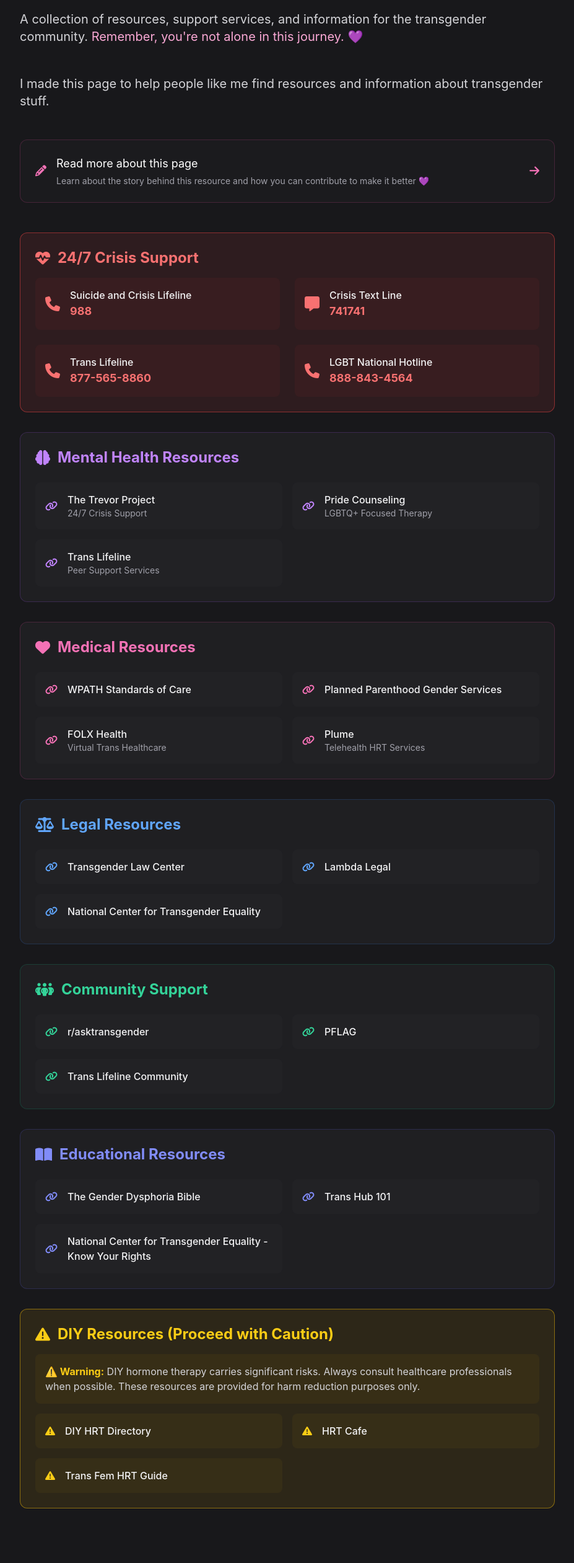
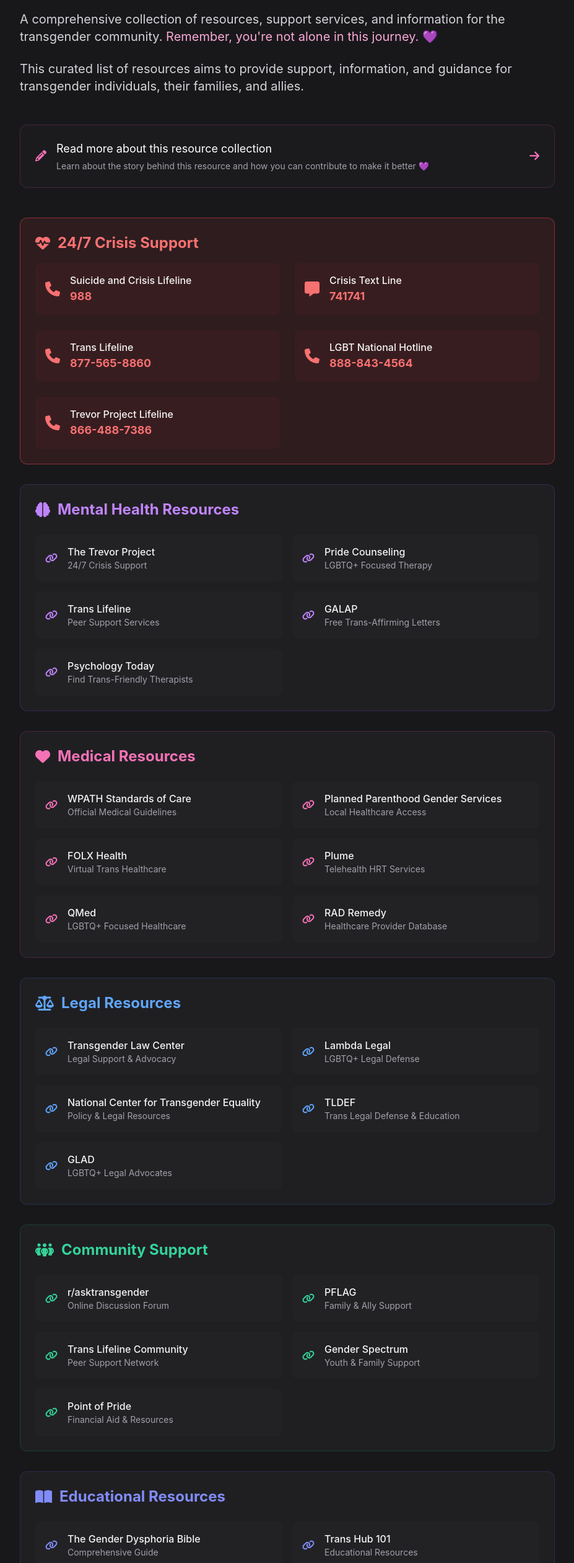
Before and after one commit to chocoOnEstrogen/choco.rip, an Astro site: page /trans-help in a window 1280 px wide. Shown: the part 199-2720 px from the top of the page at 62% size, without its empty margins (176-1103 px from the left). Built offline with nearby package versions, Linux system fonts and the light colour scheme; Astro itself is replaced by a stand-in of ours.

Commit message:
Enhance Transgender Resources page with structured resource sections and crisis support information. Added detailed resource categories for mental health, medical, legal, community, and educational support, along with DIY resources and safety warnings. Improved content clarity and organization for better user experience.

```diff
--- a/src/pages/trans-help.astro
+++ b/src/pages/trans-help.astro
@@ -63,6 +63,85 @@
         ]
     }
 }
+
+// Define resource sections for better organization
+const resourceSections = [
+    {
+        title: "Mental Health Resources",
+        icon: "fa-brain",
+        color: "purple",
+        items: [
+            { name: "The Trevor Project", url: "https://www.thetrevorproject.org", desc: "24/7 Crisis Support" },
+            { name: "Pride Counseling", url: "https://www.pridecounseling.com", desc: "LGBTQ+ Focused Therapy" },
+            { name: "Trans Lifeline", url: "https://translifeline.org", desc: "Peer Support Services" },
+            { name: "GALAP", url: "https://thegalap.org", desc: "Free Trans-Affirming Letters" },
+            { name: "Psychology Today", url: "https://www.psychologytoday.com/us/therapists/transgender", desc: "Find Trans-Friendly Therapists" }
+        ]
+    },
+    {
+        title: "Medical Resources",
+        icon: "fa-heart",
+        color: "pink",
+        items: [
+            { name: "WPATH Standards of Care", url: "https://www.wpath.org", desc: "Official Medical Guidelines" },
+            { name: "Planned Parenthood Gender Services", url: "https://www.plannedparenthood.org/learn/gender-identity/transgender", desc: "Local Healthcare Access" },
+            { name: "FOLX Health", url: "https://www.folxhealth.com", desc: "Virtual Trans Healthcare" },
+            { name: "Plume", url: "https://getplume.co", desc: "Telehealth HRT Services" },
+            { name: "QMed", url: "https://www.queermed.com", desc: "LGBTQ+ Focused Healthcare" },
+            { name: "RAD Remedy", url: "https://radremedy.org", desc: "Healthcare Provider Database" }
+        ]
+    },
+    {
+        title: "Legal Resources",
+        icon: "fa-scale-balanced",
+        color: "blue",
+        items: [
+            { name: "Transgender Law Center", url: "https://transgenderlawcenter.org", desc: "Legal Support & Advocacy" },
+            { name: "Lambda Legal", url: "https://www.lambdalegal.org", desc: "LGBTQ+ Legal Defense" },
+            { name: "National Center for Transgender Equality", url: "https://transequality.org", desc: "Policy & Legal Resources" },
+            { name: "TLDEF", url: "https://transgenderlegal.org", desc: "Trans Legal Defense & Education" },
+            { name: "GLAD", url: "https://www.glad.org", desc: "LGBTQ+ Legal Advocates" }
+        ]
+    },
+    {
+        title: "Community Support",
+        icon: "fa-people-group",
+        color: "emerald",
+        items: [
+            { name: "r/asktransgender", url: "https://www.reddit.com/r/asktransgender", desc: "Online Discussion Forum" },
+            { name: "PFLAG", url: "https://pflag.org", desc: "Family & Ally Support" },
+            { name: "Trans Lifeline Community", url: "https://translifeline.org/community", desc: "Peer Support Network" },
+            { name: "Gender Spectrum", url: "https://www.genderspectrum.org", desc: "Youth & Family Support" },
+            { name: "Point of Pride", url: "https://pointofpride.org", desc: "Financial Aid & Resources" }
+        ]
+    },
+    {
+        title: "Educational Resources",
+        icon: "fa-book-open",
+        color: "indigo",
+        items: [
+            { name: "The Gender Dysphoria Bible", url: "https://genderdysphoria.fyi", desc: "Comprehensive Guide" },
+            { name: "Trans Hub 101", url: "https://www.transhub.org.au/101", desc: "Educational Resources" },
+            { name: "Know Your Rights", url: "https://transequality.org/know-your-rights", desc: "Legal Information" },
+            { name: "Trans Student Educational Resources", url: "https://transstudent.org", desc: "Youth Education" },
+            { name: "Gender Wiki", url: "https://gender.fandom.com", desc: "Community Knowledge Base" }
+        ]
+    }
+]
+
+const crisisResources = [
+    { name: "Suicide and Crisis Lifeline", contact: "988", href: "tel:988", icon: "fa-phone" },
+    { name: "Crisis Text Line", contact: "741741", isText: true, icon: "fa-message" },
+    { name: "Trans Lifeline", contact: "877-565-8860", href: "tel:877-565-8860", icon: "fa-phone" },
+    { name: "LGBT National Hotline", contact: "888-843-4564", href: "tel:888-843-4564", icon: "fa-phone" },
+    { name: "Trevor Project Lifeline", contact: "866-488-7386", href: "tel:866-488-7386", icon: "fa-phone" }
+]
+
+const diyResources = [
+    { name: "DIY HRT Directory", url: "https://diyhrt.wiki", desc: "Information Database" },
+    { name: "HRT Cafe", url: "https://hrtcafe.net", desc: "Resource Collection" },
+    { name: "Trans Fem HRT Guide", url: "https://diyhrt.market/transfem-hrt-guide", desc: "Detailed Guide" }
+]
 ---
 
 <Main
@@ -74,25 +153,24 @@
     modifiedTime={new Date()}
     schema={resourcePageSchema}
 >
-
     <section class="py-12">
         <div class="max-w-4xl mx-auto">
             <h1 class="text-5xl font-bold mb-6 bg-gradient-to-r from-pink-400 to-blue-400 text-transparent bg-clip-text" data-ani="slide-in-blur">
                 Transgender Resources
             </h1>
-            <p class="text-xl text-zinc-300 mb-12" data-ani="fade-up" data-delay="200">
-                A collection of resources, support services, and information for the transgender community.
+            <p class="text-xl text-zinc-300 mb-6" data-ani="fade-up" data-delay="200">
+                A comprehensive collection of resources, support services, and information for the transgender community.
                 <span class="text-pink-300">Remember, you're not alone in this journey. 💜</span>
             </p>
 
-            <p class="text-xl text-zinc-300 mb-12" data-ani="fade-up" data-delay="200">
-                I made this page to help people like me find resources and information about transgender stuff.
+            <p class="text-xl text-zinc-300 mb-12" data-ani="fade-up" data-delay="300">
+                This curated list of resources aims to provide support, information, and guidance for transgender individuals, their families, and allies.
             </p>
 
             <div
                 class="mb-12 p-6 rounded-xl bg-zinc-800/30 border border-pink-500/20 hover:bg-zinc-800/50 transition-all group"
                 data-ani="fade-up"
-                data-delay="300"
+                data-delay="400"
             >
                 <a
                     href="/blog/2025/1/23/trans-help"
@@ -100,7 +178,7 @@
                 >
                     <i class="fa-solid fa-pencil text-pink-400 group-hover:rotate-12 transition-transform"></i>
                     <div>
-                        <span class="text-white group-hover:text-pink-400 transition-colors">Read more about this page</span>
+                        <span class="text-white group-hover:text-pink-400 transition-colors">Read more about this resource collection</span>
                         <p class="text-sm text-zinc-400 mt-1">
                             Learn about the story behind this resource and how you can contribute to make it better 💜
                         </p>
@@ -120,12 +198,7 @@
                         24/7 Crisis Support
                     </h2>
                     <div class="grid sm:grid-cols-2 gap-6">
-                        {[
-                            { name: "Suicide and Crisis Lifeline", contact: "988", href: "tel:988", icon: "fa-phone" },
-                            { name: "Crisis Text Line", contact: "741741", isText: true, icon: "fa-message" },
-                            { name: "Trans Lifeline", contact: "877-565-8860", href: "tel:877-565-8860", icon: "fa-phone" },
-                            { name: "LGBT National Hotline", contact: "888-843-4564", href: "tel:888-843-4564", icon: "fa-phone" },
-                        ].map((resource, index) => (
+                        {crisisResources.map((resource, index) => (
                             <div
                                 class="flex items-center gap-4 p-4 bg-red-500/5 rounded-lg hover:bg-red-500/10 transition-all"
                                 data-ani="fade-up"
@@ -146,59 +219,7 @@
                 </section>
 
                 <!-- Resource Sections -->
-                {[
-                    {
-                        title: "Mental Health Resources",
-                        icon: "fa-brain",
-                        color: "purple",
-                        items: [
-                            { name: "The Trevor Project", url: "https://www.thetrevorproject.org", desc: "24/7 Crisis Support" },
-                            { name: "Pride Counseling", url: "https://www.pridecounseling.com", desc: "LGBTQ+ Focused Therapy" },
-                            { name: "Trans Lifeline", url: "https://translifeline.org", desc: "Peer Support Services" }
-                        ]
-                    },
-                    {
-                        title: "Medical Resources",
-                        icon: "fa-heart",
-                        color: "pink",
-                        items: [
-                            { name: "WPATH Standards of Care", url: "https://www.wpath.org" },
-                            { name: "Planned Parenthood Gender Services", url: "https://www.plannedparenthood.org/learn/gender-identity/transgender" },
-                            { name: "FOLX Health", url: "https://www.folxhealth.com", desc: "Virtual Trans Healthcare" },
-                            { name: "Plume", url: "https://getplume.co", desc: "Telehealth HRT Services" }
-                        ]
-                    },
-                    {
-                        title: "Legal Resources",
-                        icon: "fa-scale-balanced",
-                        color: "blue",
-                        items: [
-                            { name: "Transgender Law Center", url: "https://transgenderlawcenter.org" },
-                            { name: "Lambda Legal", url: "https://www.lambdalegal.org" },
-                            { name: "National Center for Transgender Equality", url: "https://transequality.org" }
-                        ]
-                    },
-                    {
-                        title: "Community Support",
-                        icon: "fa-people-group",
-                        color: "emerald",
-                        items: [
-                            { name: "r/asktransgender", url: "https://www.reddit.com/r/asktransgender" },
-                            { name: "PFLAG", url: "https://pflag.org" },
-                            { name: "Trans Lifeline Community", url: "https://translifeline.org/community" }
-                        ]
-                    },
-                    {
-                        title: "Educational Resources",
-                        icon: "fa-book-open",
-                        color: "indigo",
-                        items: [
-                            { name: "The Gender Dysphoria Bible", url: "https://genderdysphoria.fyi" },
-                            { name: "Trans Hub 101", url: "https://www.transhub.org.au/101" },
-                            { name: "National Center for Transgender Equality - Know Your Rights", url: "https://transequality.org/know-your-rights" }
-                        ]
-                    }
-                ].map((section, index) => (
+                {resourceSections.map((section, index) => (
                     <section
                         class={`rounded-xl border border-${section.color}-500/20 bg-zinc-800/50 p-6 transform transition-all hover:scale-[1.01] hover:bg-zinc-800/70`}
                         data-ani="fade-up"
@@ -239,14 +260,10 @@
                         DIY Resources (Proceed with Caution)
                     </h2>
                     <div class="mb-4 p-4 bg-yellow-500/5 rounded-lg text-zinc-300">
-                        <strong class="text-yellow-400">⚠️ Warning:</strong> DIY hormone therapy carries significant risks. Always consult healthcare professionals when possible. These resources are provided for harm reduction purposes only.
+                        <strong class="text-yellow-400">⚠️ Important Safety Warning:</strong> DIY hormone therapy carries significant health risks. These resources are provided for harm reduction purposes only. Always prioritize professional medical care when possible. If you must pursue DIY options, please research thoroughly and monitor your health carefully.
                     </div>
                     <div class="grid sm:grid-cols-2 gap-4">
-                        {[
-                            { name: "DIY HRT Directory", url: "https://diyhrt.wiki" },
-                            { name: "HRT Cafe", url: "https://hrtcafe.net" },
-                            { name: "Trans Fem HRT Guide", url: "https://diyhrt.market/transfem-hrt-guide" }
-                        ].map((resource, index) => (
+                        {diyResources.map((resource, index) => (
                             <a
                                 href={resource.url}
                                 target="_blank"
@@ -256,7 +273,10 @@
                                 data-delay={`${index * 100}`}
                             >
                                 <i class="fa-solid fa-triangle-exclamation text-yellow-400"></i>
-                                <span class="font-medium">{resource.name}</span>
+                                <div>
+                                    <div class="font-medium">{resource.name}</div>
+                                    {resource.desc && <div class="text-sm text-zinc-400">{resource.desc}</div>}
+                                </div>
                             </a>
                         ))}
                     </div>
```
